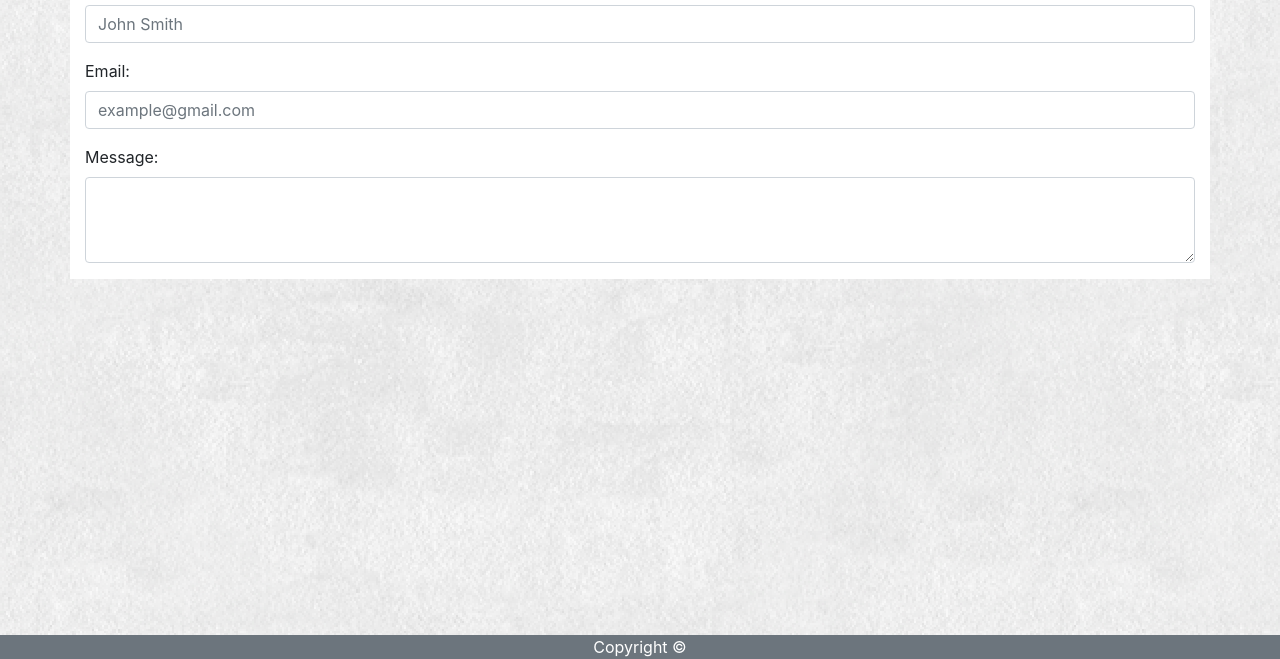
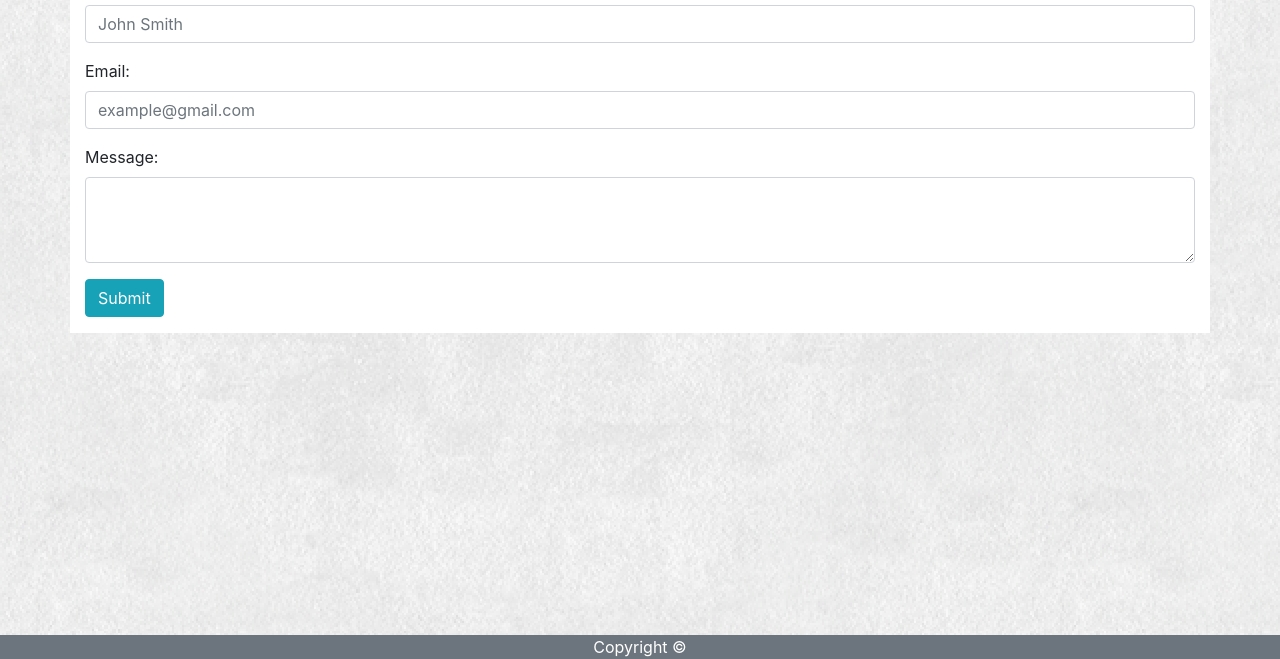
Before and after one commit to milobekins/Bootstrap-Portfolio, a plain HTML site: page contact.html in a window 1280 px wide. Shown: the part 141-800 px from the top of the page. Drawn offline with nearby package versions, Linux system fonts and the light colour scheme.

Commit message:
revision

```diff
--- a/contact.html
+++ b/contact.html
@@ -52,6 +52,9 @@
                             <label for="message">Message:</label>
                             <textarea class="form-control" id="messageInput" rows="3"></textarea>
                         </div>
+                        <div class="form-group">
+                            <button type="submit" class="btn btn-info">Submit</button>
+                        </div>
                     </form>
                 </div>
             </div>
```
